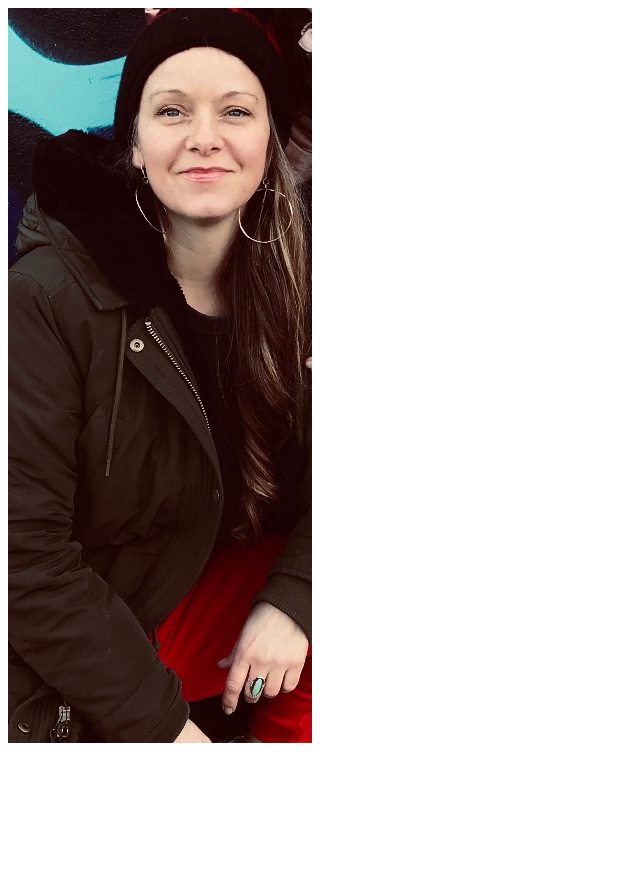
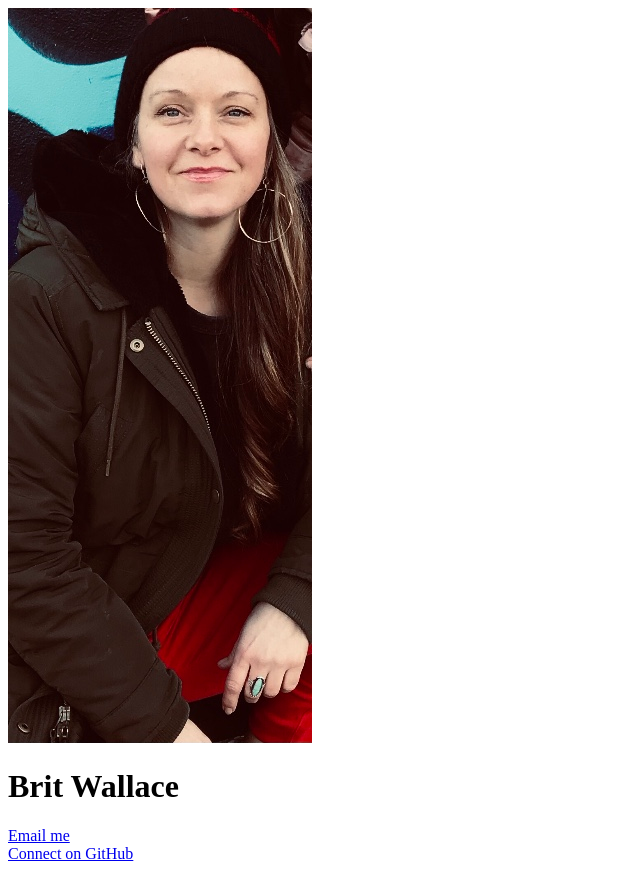
Before and after one commit to BritWallace/portfolio-, a plain HTML site: page index.html in a window 1280 px wide. Shown: the whole page, without its empty margins (0-640 px from the left). Before the commit the page ends 800 px from the top, so only its background shows below. Drawn offline with Linux system fonts and the light colour scheme.

Commit message:
Added Email and GitHub links

```diff
--- a/index.html
+++ b/index.html
@@ -5,6 +5,11 @@
   <img src= "me.jpeg" alt="me">
   <title>My Portfolio</title>
 </head>
+<body>
+<h1>Brit Wallace</h1>
+    <a href="https://mail.google.com/mail/u/0/#inbox?compose=CllgCJZZQlqPTqxDmLLBmwrdwXxLNHLCgxmJfJsbJpRwmQTzgnGRqQfmlWFFRhWNWSnCPDxJPVq">Email me</a>
+    <br>
+    <a href="https://github.com/BritWallace">Connect on GitHub</a>
 
 
 
@@ -19,4 +24,6 @@
 
 
 
+
+</body>
 </html>
```
